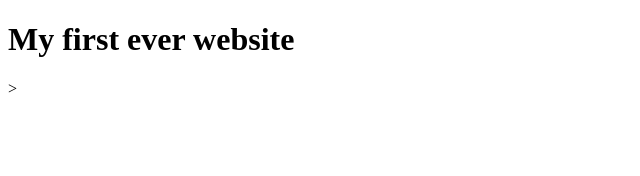
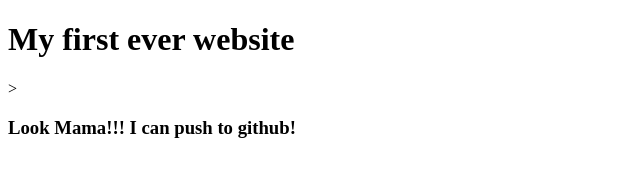
Before and after one commit to IshmamSaeid/My-first-website, a plain HTML site: page index.html in a window 1280 px wide. Shown: the whole page, without its empty margins (0-640 px from the left). Drawn offline with Linux system fonts and the light colour scheme.

Commit message:
learned github

```diff
--- a/index.html
+++ b/index.html
@@ -7,5 +7,6 @@
 </head>
 <body>
     <h1>My first ever website</h1>>
+    <h3>Look Mama!!! I can push to github!</h3>
 </body>
 </html>
```
Also changed, not shown: 1 other file.
